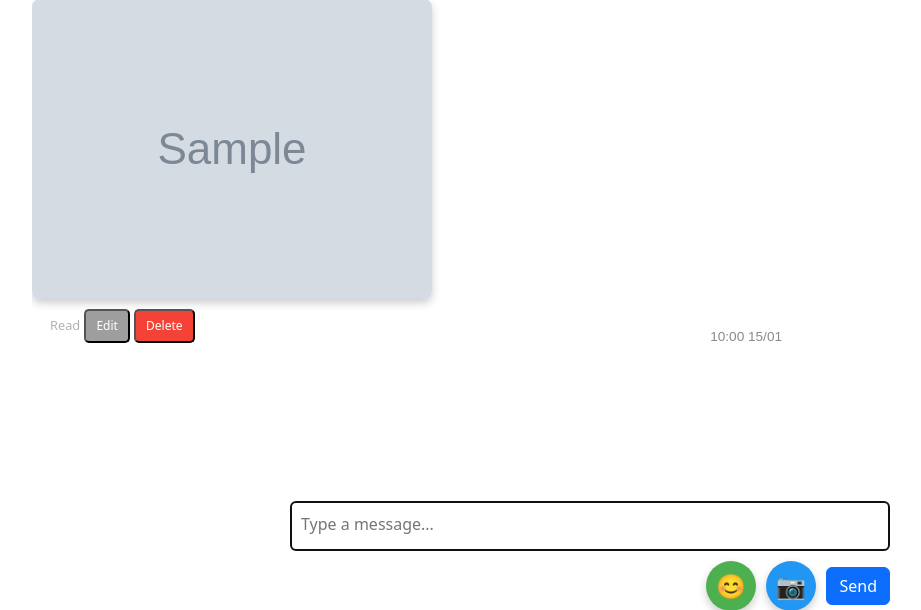
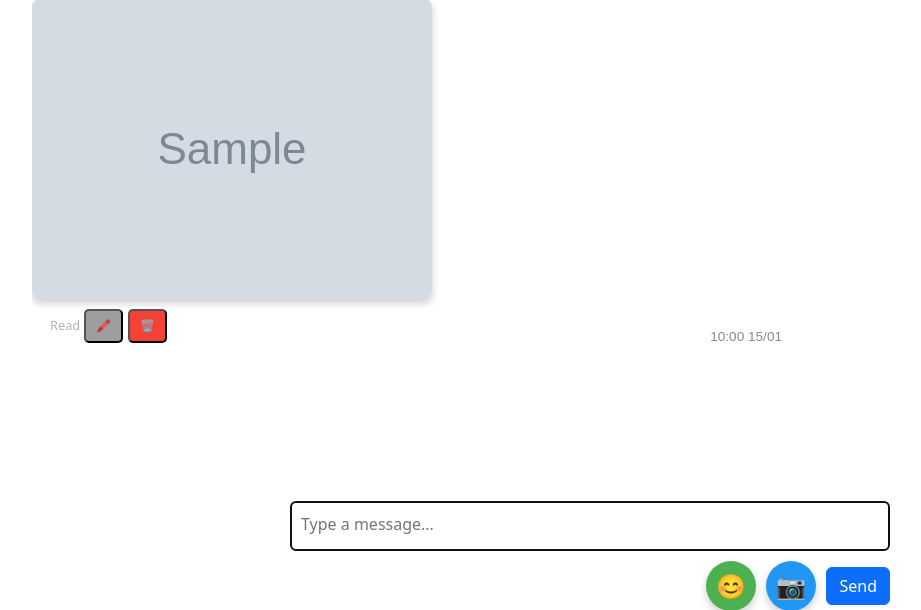
Before and after one commit to MikhailDiakov/myprojectroflcode, a Flask app: template app/templates/dialog/dialog.html in a window 1280 px wide. Shown: the part 346-956 px from the top of the page, without its empty margins (50-971 px from the left). Run offline with Flask 3, Linux system fonts and the light colour scheme; the visitor is signed in with stand-in values (Sample User, id 1); tables that the repository leaves empty hold one stand-in row (values such as "Sample post"); the template is opened without the code that fills it: values that come from a table or form of the project are taken from there, most other values are stand-ins (such as "Sample title", 1, 10 or a date in 2020); grey boxes marked "Sample" are stand-in pictures; some libraries are stand-ins or nearby versions.

Commit message:
css and fix bags delete and edit

```diff
--- a/app/static/js/dialog.js
+++ b/app/static/js/dialog.js
@@ -74,7 +74,14 @@ document.addEventListener('DOMContentLoaded',async function () {
             messageElement.appendChild(saveButton);
 
             saveButton.addEventListener('click', function () {
-                const newContent = editableText.innerHTML.trim();
+                const newContent = editableText.innerText.trim();
+
+                if (newContent === "") {
+                    alert("Message cannot be empty.");
+                    editableText.focus();
+                    return;
+                }
+
 
                 if (newContent !== currentText) {
                     let editedLabel = messageTextElement.querySelector('.edited-label');
@@ -275,8 +282,8 @@ document.addEventListener('DOMContentLoaded',async function () {
             messageElement.innerHTML = `
                 <strong>You:</strong> ${messageContent}
                 <span class="read-status">${data.read ? 'Read' : ''}</span>
-                <button class="edit-message" data-message-id="${data.id}">Edit</button>
-                <button class="delete-message" data-message-id="${data.id}">Delete</button>
+                <button class="edit-message" data-message-id="${data.id}">🖍️</button>
+                <button class="delete-message" data-message-id="${data.id}">🗑️</button>
             `;
 
             const editButton = messageElement.querySelector('.edit-message');
@@ -285,7 +292,14 @@ document.addEventListener('DOMContentLoaded',async function () {
 
             const saveMessage = function (newContent) {
                 data.content = newContent;
+                if (newContent === "") {
+                    alert("Message cannot be empty.");
+                    editableText.focus();
+                    return;
+                }
+
                 messageTextElement.innerHTML = newContent;
+
 
             const messageWrapper = messageTextElement.parentNode;
             if (messageWrapper) {
@@ -304,7 +318,7 @@ document.addEventListener('DOMContentLoaded',async function () {
                 console.error('Parent node for message text not found!');
             }
 
-                editButton.innerHTML = 'Edit';
+                editButton.innerHTML = '🖍️';
                 editButton.style.display = 'inline';
                 deleteButton.style.display = 'inline';
 
@@ -332,6 +346,7 @@ document.addEventListener('DOMContentLoaded',async function () {
 
                 editButton.removeEventListener('click', editHandler);
                 editButton.addEventListener('click', saveHandler);
+
 
                 setTimeout(scrollToBottom, 100);
                 setTimeout(() => {
--- a/app/templates/dialog/dialog.html
+++ b/app/templates/dialog/dialog.html
@@ -58,8 +58,8 @@ Chat with {{ recipient.username }}
         <span class="read-status">{{ 'Read' if message.read else '' }}</span>
 
         {% if not message.deleted %}
-        <button class="edit-message" data-message-id="{{ message.id }}">Edit</button>
-        <button class="delete-message" data-message-id="{{ message.id }}">Delete</button>
+        <button class="edit-message" data-message-id="{{ message.id }}">🖍️</button>
+        <button class="delete-message" data-message-id="{{ message.id }}">🗑️</button>
         {% endif %}
         {% endif %}
     </div>
```
